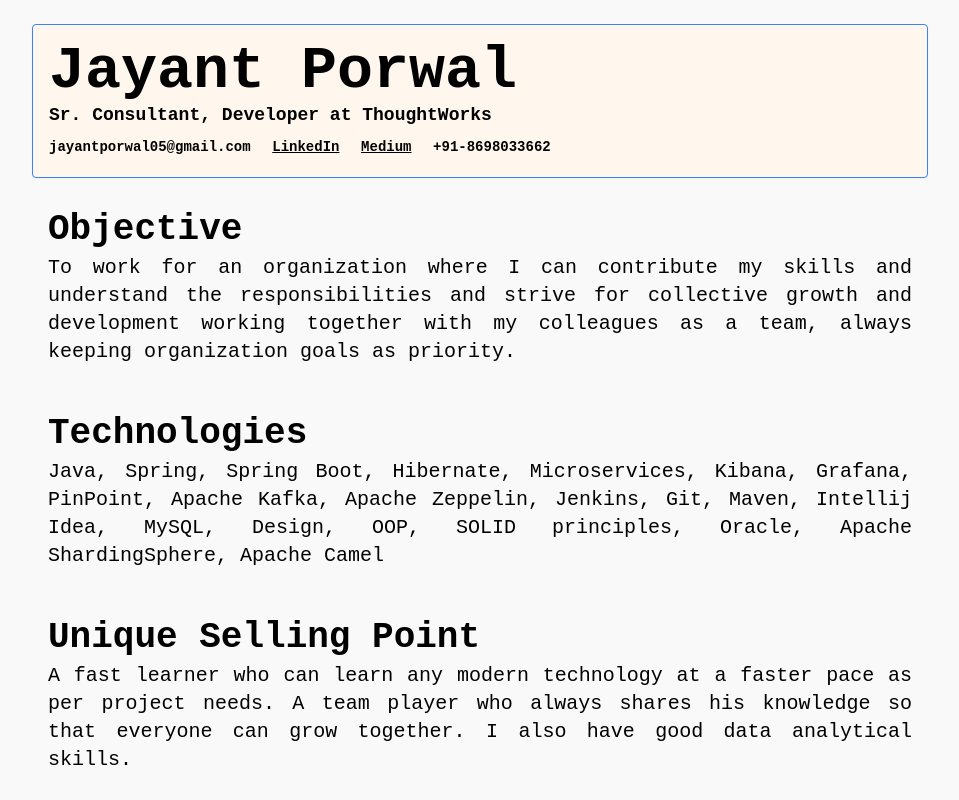
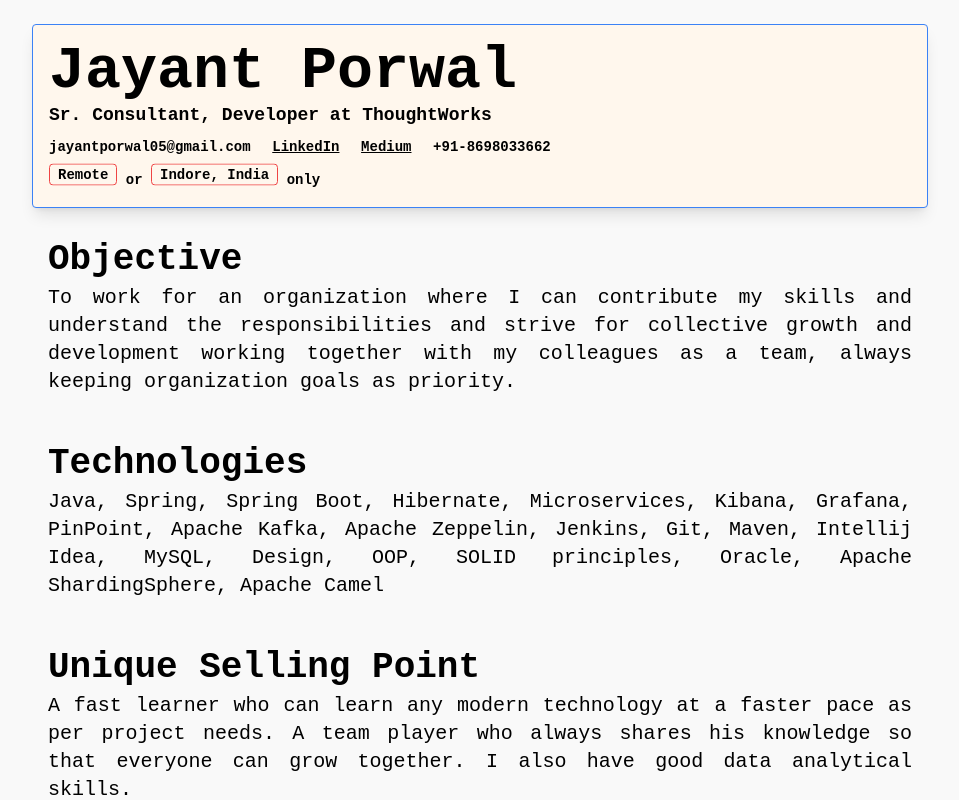
Before and after one commit to jporwal05/resume-fe, a Vue app: page / in a window 1280 px wide. Shown: the top 800 px of the page, without its empty margins (160-1119 px from the left). Built offline with nearby package versions, Linux system fonts and the light colour scheme.

Commit message:
added remote and location badges

```diff
--- a/src/components/HelloWorld.vue
+++ b/src/components/HelloWorld.vue
@@ -1,7 +1,7 @@
 <template>
   <div class="m-6 font-mono grid grid-flow-col grid-rows-1 justify-items-center">
     <div class="max-w-4xl">
-      <div class="rounded overflow-hidden shadow-sm border-blue-500 border p-4 bg-orange-50">
+      <div class="rounded overflow-hidden shadow-lg border-blue-500 border p-4 bg-orange-50">
         <div class="grid grid-flow-col grid-rows-1">
           <div class="flex flex-col">
             <p class="text-6xl font-extrabold">Jayant Porwal</p>
@@ -14,17 +14,27 @@
             <p class="text-lg text-gray-600">&nbsp;&nbsp;</p>
             <a
               class="text-sm font-semibold underline
-                            hover:underline-offset-2 hover:decoration-blue-500"
+                            hover:underline-offset-2 hover:decoration-blue-500
+                            transition delay-150"
               href="https://www.linkedin.com/in/jporwal05/"
             >LinkedIn</a>
             <p class="text-lg text-gray-600">&nbsp;&nbsp;</p>
             <a
               class="text-sm font-semibold underline
-                            hover:underline-offset-2 hover:decoration-blue-500"
+                            hover:underline-offset-2 hover:decoration-blue-500
+                            transition delay-150"
               href="https://medium.com/@jayantporwal05"
             >Medium</a>
             <p class="text-lg text-gray-600">&nbsp;&nbsp;</p>
             <p class="text-sm font-semibold">+91-8698033662</p>
+          </div>
+        </div>
+        <div class="grid grid-flow-col grid-rows-1 mt-2">
+          <div class="flex flex-row items-center flex-wrap">
+            <p class="text-sm font-semibold border border-red-500 rounded px-2 hover:bg-red-300 transition delay-150 animate-bounce">Remote</p>
+            <p class="text-sm font-semibold">&nbsp;or&nbsp;</p>
+            <p class="text-sm font-semibold border border-red-500 rounded px-2 hover:bg-red-300 transition delay-150 animate-bounce">Indore, India</p>
+            <p class="text-sm font-semibold">&nbsp;only&nbsp;</p>
           </div>
         </div>
       </div>
```
